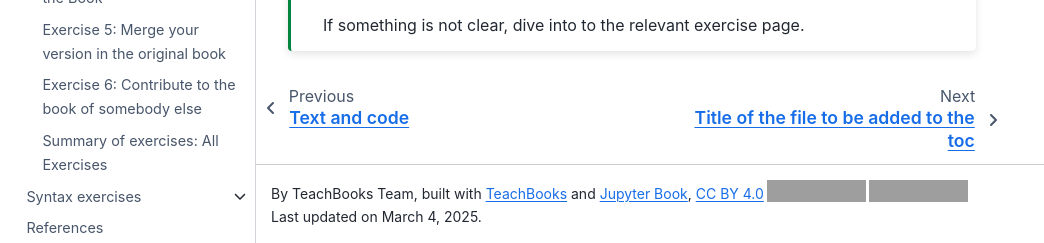
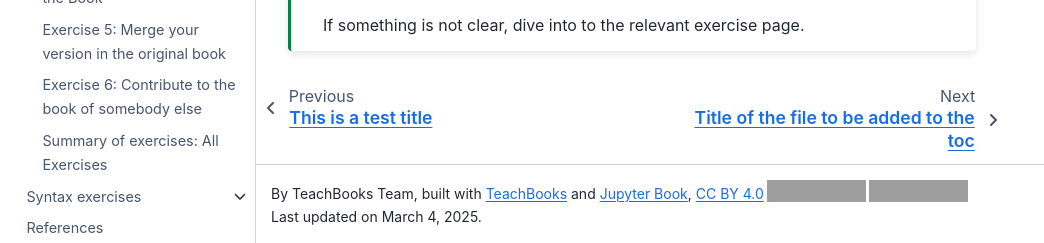
Before and after one commit to Alex-Arto/TestTeachBook, a Jupyter Book: the page built from book/exercises.md, in a window 1280 px wide and 972 px high. Shown: the part 729-972 px from the top of the window, without its empty margins (0-1044 px from the left). Built offline with Jupyter Book 1.0.4 settings and Sphinx 7.4.7 and the Sphinx Book theme 1.1.4, drawn with Linux system fonts in a browser that asks for light colours; pages that are not in the unit, such as notebooks, are missing from menus; comment, search, counter and statistics services are not loaded; part of the change alters nothing that is shown; grey boxes are pictures that could not be loaded.

Commit message:
Update _toc.yml

```diff
--- a/book/_toc.yml
+++ b/book/_toc.yml
@@ -7,7 +7,7 @@ parts:
     - file: some_content/overview.md
       sections:
       - file: some_content/text_and_code.ipynb
-      - file: some_content/test_section.md
+      - file: test_section.md
     - file: exercises.md
       sections:
       - file: file_to_be_added_to_toc.md
```
